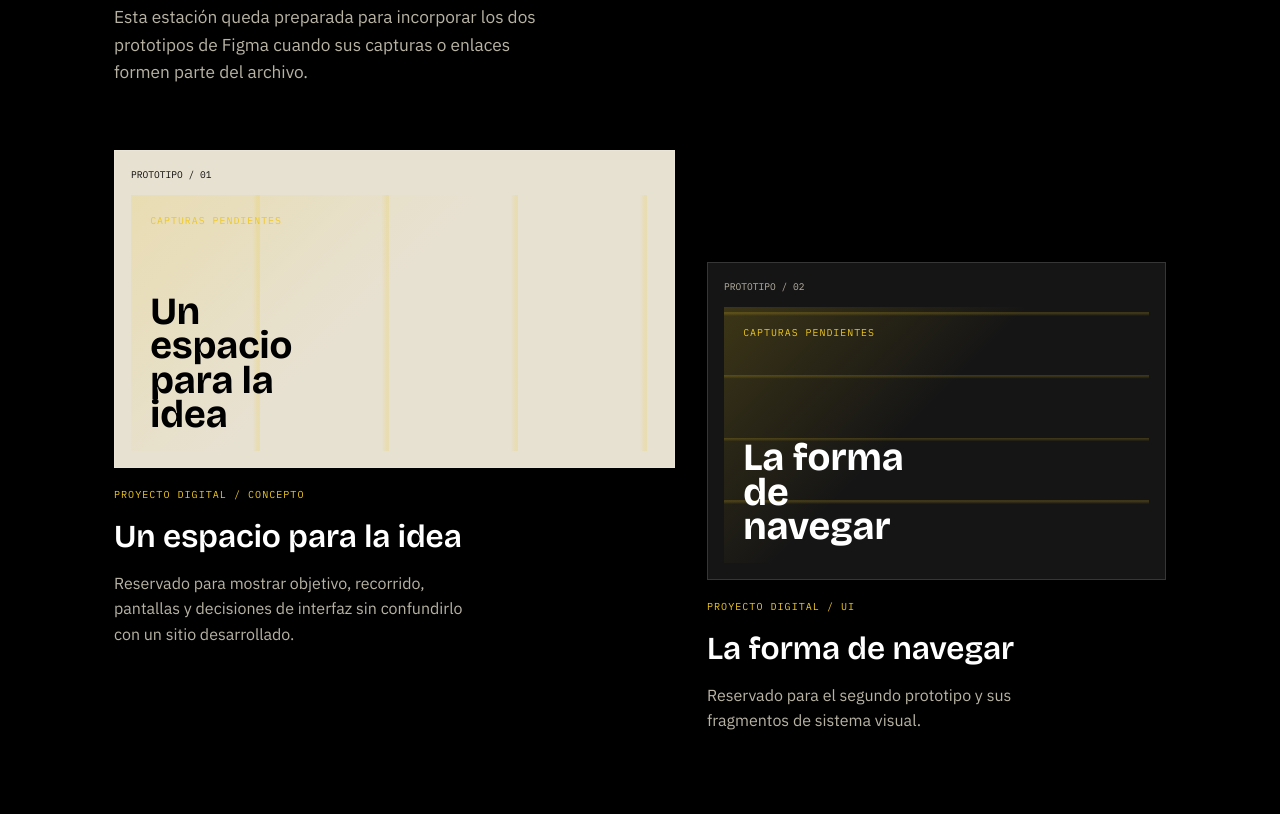
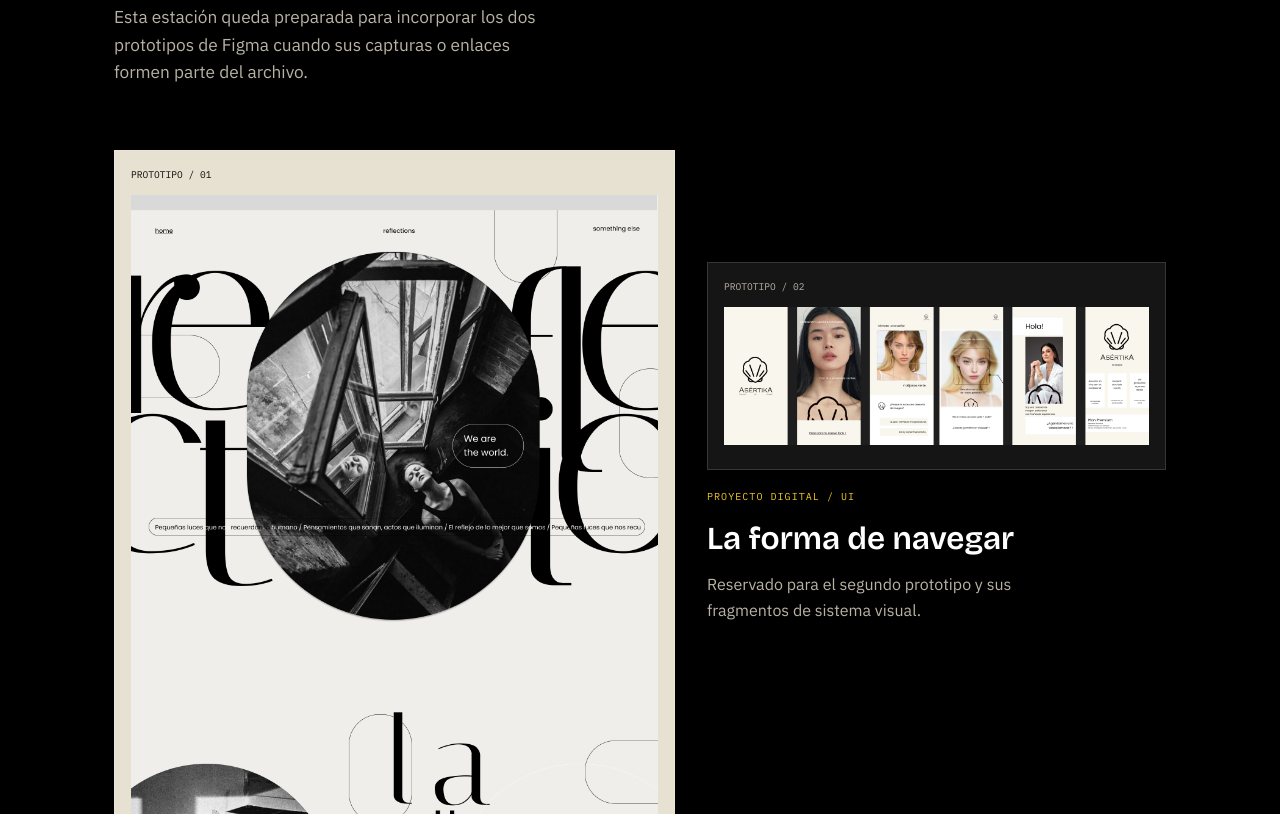
Before and after one commit to Msvelez/marso-studio, a plain HTML site: page branding.html in a window 1280 px wide. Shown: the part 7506-8320 px from the top of the page. Drawn offline with nearby package versions, Linux system fonts and the light colour scheme.

Commit message:
Add digital placeholders and prototype images to portfolio

```diff
--- a/branding.css
+++ b/branding.css
@@ -19,6 +19,7 @@
 .poster-one{grid-column:1 / span 2;}.poster-two{grid-column:3 / span 2;}.poster-three{grid-column:5 / span 2;}.poster-four{grid-column:7 / span 2;}.poster-five{grid-column:9 / span 2;}.poster-six{grid-column:11 / span 2;}
 .poster-applications{grid-template-columns:1fr .7fr 1fr 1fr;}.poster-applications img{height:28rem;object-fit:cover;object-position:center top;}
 .external-identity-section{background:rgba(255,255,255,.025);}.external-identity-section h2 em{font-style:normal;color:var(--gold);}.external-identity-grid{display:grid;grid-template-columns:repeat(3,1fr);gap:1rem;}.external-identity-piece{margin:0;background:#111;border:1px solid var(--line);padding:1rem;}.external-identity-piece img{display:block;width:100%;height:14rem;object-fit:contain;background:#090807;}.external-identity-piece figcaption{font:.63rem var(--font-mono);color:var(--ash-dim);margin-top:.8rem;}
+.digital-cases,.digital-case-item,.digital-window{min-width:0;}.digital-window{overflow:hidden;}.digital-window img{max-width:100%;}
 @media (max-width:900px){.poster-one,.poster-two,.poster-three,.poster-four,.poster-five,.poster-six{grid-column:span 2;}.poster-applications{grid-template-columns:1fr 1fr;}.external-identity-grid{grid-template-columns:repeat(3,1fr);}}
 @media (max-width:600px){.campaign-social-track{height:75vw;}.poster-one,.poster-two,.poster-three,.poster-four,.poster-five,.poster-six{grid-column:auto;}.poster-applications{display:block;}.poster-applications img{height:auto;margin-bottom:1rem;}.external-identity-grid{grid-template-columns:1fr;}}
 .branding-page .symbol-defs{position:absolute;width:0;height:0;overflow:hidden;}
--- a/portfolio.js
+++ b/portfolio.js
@@ -1,4 +1,19 @@
 (function(){
+  var digitalPlaceholders = document.querySelectorAll('.digital-placeholder');
+  if (digitalPlaceholders.length >= 2){
+    var prototypeImages = [
+      ['assets-publicidad/billboard/branding/prototipo-figma-1-reflections.png', 'Prototipo de Figma Reflections'],
+      ['assets-publicidad/billboard/branding/prototipo-figma-2-asertika.png', 'Prototipo de Figma Asértika']
+    ];
+    digitalPlaceholders.forEach(function(placeholder, index){
+      var image = document.createElement('img');
+      image.src = prototypeImages[index][0];
+      image.alt = prototypeImages[index][1];
+      image.loading = 'lazy';
+      placeholder.replaceWith(image);
+    });
+  }
+
   var socialTrack = document.querySelector('.campaign-social-track');
   if (socialTrack){
     socialTrack.classList.add('campaign-autoplay');
@@ -50,7 +65,7 @@
     document.querySelector('.portfolio-process').before(externalSection);
   }
 
-  var pieces = document.querySelectorAll('.portfolio-piece img, .wall-poster img, .communication-email img, .communication-wide img, .communication-socials img, .identity-logo img, .identity-banner img, .identity-signature img, .identity-logos img');
+  var pieces = document.querySelectorAll('.portfolio-piece img, .wall-poster img, .communication-email img, .communication-wide img, .communication-socials img, .digital-window img, .identity-logo img, .identity-banner img, .identity-signature img, .identity-logos img');
   var dialog = document.createElement('dialog');
   dialog.className = 'portfolio-lightbox';
   dialog.innerHTML = '<button type="button" class="lightbox-close" aria-label="Cerrar imagen">×</button><img alt=""><p></p>';
```
